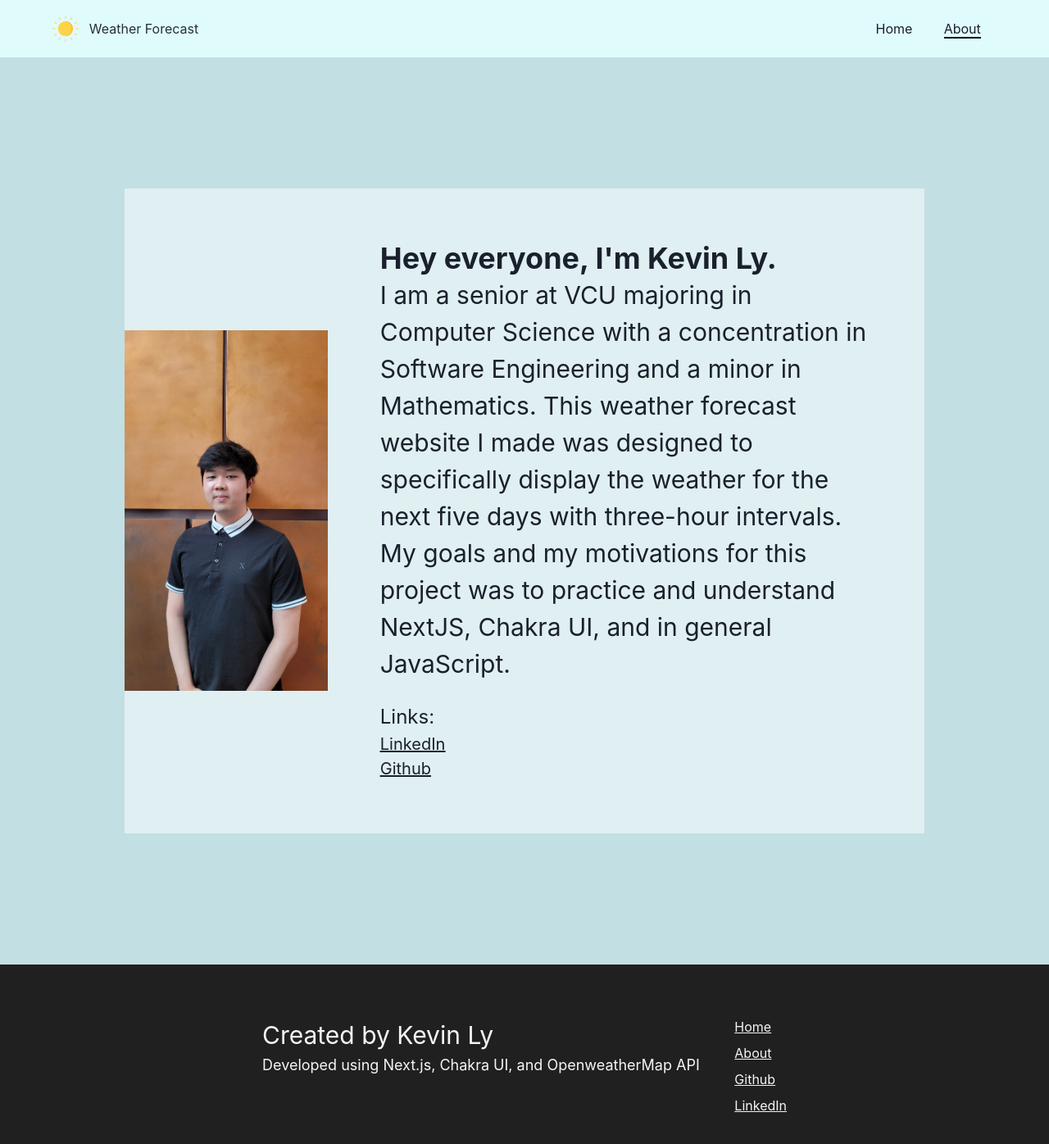
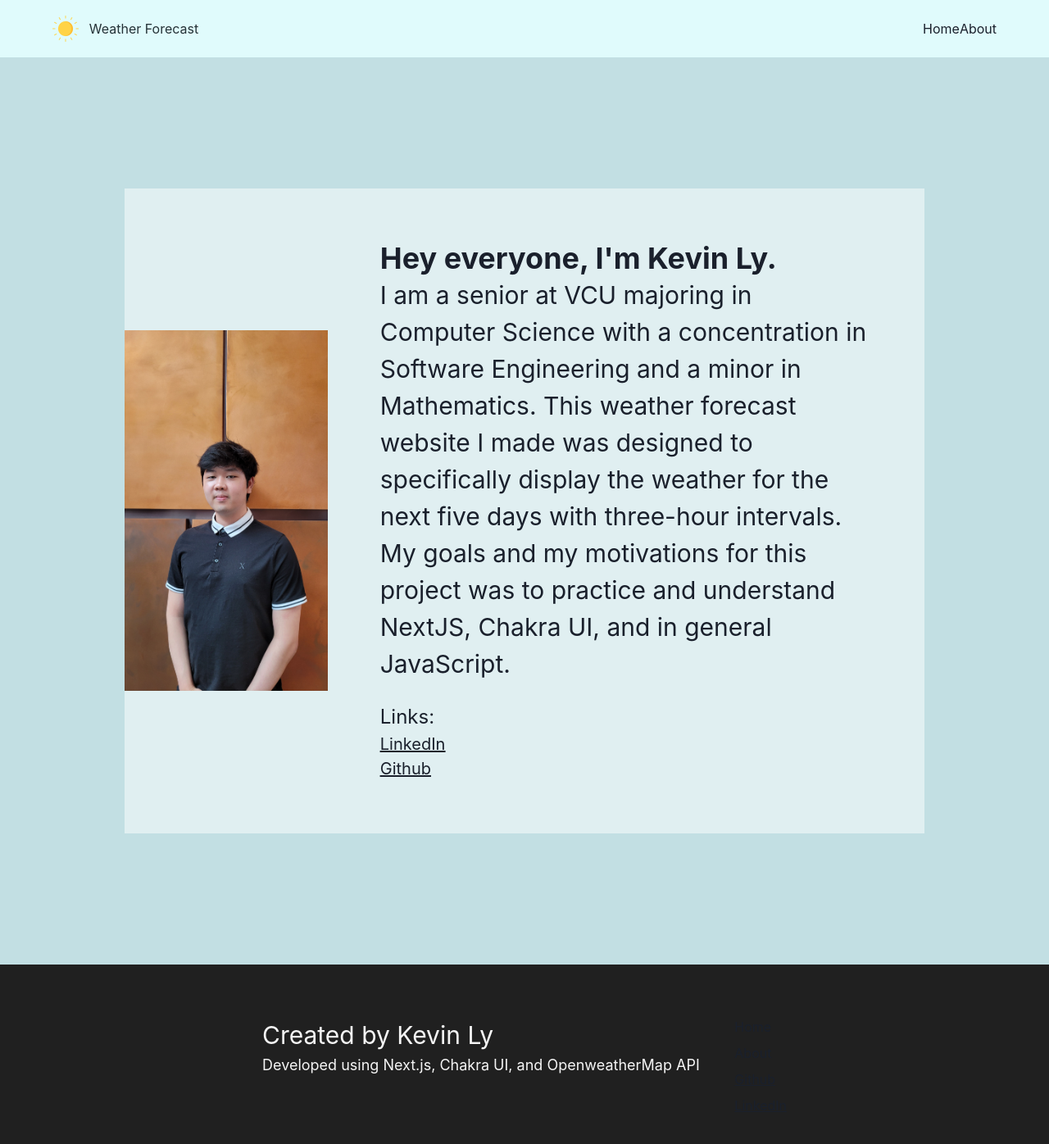
Before and after one commit to omgitsomg/myfirstwebsite, a Next.js app: page /about in a window 1280 px wide. Shown: the top 1396 px of the page at 82% size. Built offline with nearby package versions, Linux system fonts and the light colour scheme.

Commit message:
Fixing errors such as <a> to <Link> and the key in the iterator

```diff
--- a/components/Footer.js
+++ b/components/Footer.js
@@ -1,5 +1,5 @@
 import styles from '../styles/Footer.module.css'
-import { Text } from '@chakra-ui/react';
+import { Link, Text } from '@chakra-ui/react';
 
 import { useRouter } from 'next/router';
 import Image from 'next/image';
@@ -16,16 +16,16 @@ const Footer = () => {
                 </div>
                 <ul style={ { marginLeft: "auto" } }>
                     <li style={ { listStyleType: "none", paddingBottom:"0.5em" } }>
-                        <a href="/" className={ styles.textStyle }>Home</a>
+                        <Link href="/" className={ styles.textStyle }>Home</Link>
                     </li>
                     <li style={ { listStyleType:"none", paddingBottom:"0.5em" } }>
-                        <a href="/about" className={ styles.textStyle }>About</a>
+                        <Link href="/about" className={ styles.textStyle }>About</Link>
                     </li>
                     <li style={ { listStyleType:"none", paddingBottom:"0.5em" } }>
-                        <Text textDecoration="underline"><a className={ styles.textStyle } href="https://github.com/omgitsomg">Github</a></Text>
+                        <Text textDecoration="underline"><Link className={ styles.textStyle } href="https://github.com/omgitsomg">Github</Link></Text>
                     </li>
                     <li style={ { listStyleType:"none", paddingBottom:"0.5em" } }>
-                        <Text textDecoration="underline"><a className={ styles.textStyle } href="https://www.linkedin.com/in/kevin-ly-7446941a2/">LinkedIn</a></Text>
+                        <Text textDecoration="underline"><Link className={ styles.textStyle } href="https://www.linkedin.com/in/kevin-ly-7446941a2/">LinkedIn</Link></Text>
                     </li>
                 </ul>
 
--- a/components/Navbar.js
+++ b/components/Navbar.js
@@ -2,6 +2,7 @@ import styles from '../styles/Navbar.module.css'
 
 import { useRouter } from 'next/router';
 import Image from 'next/image';
+import Link from 'next/link';
 
 
 const Navbar = () => {
@@ -16,13 +17,13 @@ const Navbar = () => {
                     height={32}
                     width={32}
                 />
-                <h1 className={ styles.navbarTitle }> <a href="/">Weather Forecast</a> </h1>
+                <h1 className={ styles.navbarTitle }> <Link href="/">Weather Forecast</Link> </h1>
                 <ul className={ styles.navbarNavigation }>
                     <li className={ styles.navbarListItems }>
-                        <a className={ router.pathname == "/" ? styles.navbarNavigationItemsActive : styles.navbarNavigationItemsInactive} href="/">Home</a>
+                        <Link className={ router.pathname == "/" ? styles.navbarNavigationItemsActive : styles.navbarNavigationItemsInactive} href="/">Home</Link>
                     </li>
                     <li className={ styles.navbarListItems }>
-                        <a className={ router.pathname == "/about" ? styles.navbarNavigationItemsActive : styles.navbarNavigationItemsInactive } href="/about">About</a>
+                        <Link className={ router.pathname == "/about" ? styles.navbarNavigationItemsActive : styles.navbarNavigationItemsInactive } href="/about">About</Link>
                     </li>
                 </ul>
             </nav>
--- a/pages/index.js
+++ b/pages/index.js
@@ -41,7 +41,7 @@ export default function Home() {
         </Center>
         <SimpleGrid minChildWidth='20rem' spacing={6} padding="4rem 16em" bg="gray.200">
           {weatherForecast.map(item => (
-            <WeatherCard date={item[0]} temperature={item[1]} humidity={item[2]} weatherid={item[3]} weather_desc={item[4]} />
+            <WeatherCard key={item.id} date={item[0]} temperature={item[1]} humidity={item[2]} weatherid={item[3]} weather_desc={item[4]} />
           ))}
         </SimpleGrid>
       </div>;
```
Also changed, not shown: pages/about.js (+1 -1 lines).
